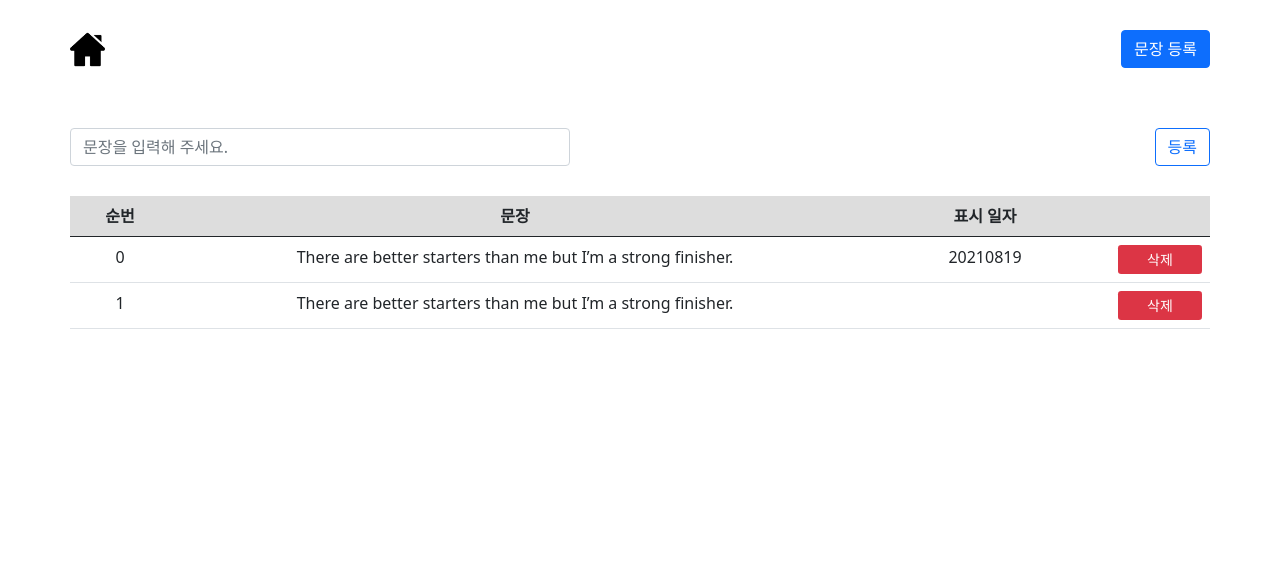
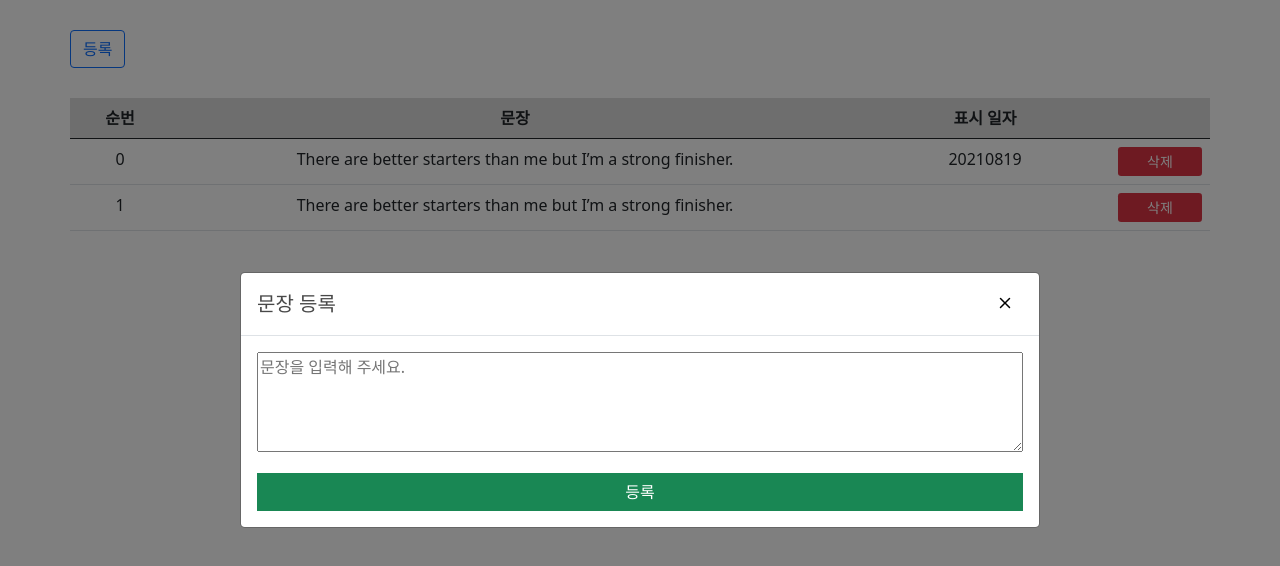
Before and after one commit to Siyoon2/oneday-sentence, a Vue app: page /insert in a window 1280 px wide. Both pictures are taken after a click on the element "등록". Shown: the top 566 px of the page. Built offline with nearby package versions, Linux system fonts and the light colour scheme.

Commit message:
모달 추가

```diff
--- a/package.json
+++ b/package.json
@@ -6,7 +6,7 @@
         "serve": "vue-cli-service serve",
         "build": "vue-cli-service build",
         "lint": "vue-cli-service lint",
-        "local": "vue-cli-service serve --mode local  --port 9094"
+        "local": "vue-cli-service serve"
     },
     "dependencies": {
         "axios": "^0.21.1",
--- a/src/App.vue
+++ b/src/App.vue
@@ -18,8 +18,8 @@ export default {
         }
     },
     created() {
-        //console.log(`>>== process.env.NODE_ENV = ${process.env.NODE_ENV}`);
-        //console.log(`>>== process.env.VUE_APP_API_HOST = ${process.env.VUE_APP_API_HOST}`);
+        console.log(`>>== process.env.NODE_ENV = ${process.env.NODE_ENV}`);
+        console.log(`>>== process.env.VUE_APP_API_HOST = ${process.env.VUE_APP_API_HOST}`);
     }
 }
 </script>
--- a/src/assets/css/style.css
+++ b/src/assets/css/style.css
@@ -50,3 +50,9 @@ img {
     margin: 0 auto;
     padding: 30px;
 }
+
+/* modal */
+.modal-header button.close{
+    background: none !important;
+    border: none !important;
+}
--- a/src/main.js
+++ b/src/main.js
@@ -1,5 +1,11 @@
 import Vue from 'vue'
 import App from './App.vue'
+
+import { BootstrapVue, BootstrapVueIcons } from 'bootstrap-vue'
+
+Vue.use(BootstrapVue)
+Vue.use(BootstrapVueIcons)
+
 // router setup
 import router from './routes/router'
 
--- a/src/service/SentenceService.js
+++ b/src/service/SentenceService.js
@@ -34,7 +34,7 @@ export class SentenceService {
         console.log('문장 목록 request', displayDate);
 
         return axios
-            .get(`/api/sentence/today/${displayDate}`)
+            .get(`${this.host}/api/sentence/today/${displayDate.displayDate}`)
             .then(response => {
                 return response.data;
             })
@@ -42,8 +42,6 @@ export class SentenceService {
                 console.log(error);
             })
     }
-
-
 
     /*
     * 문장 등록
@@ -54,7 +52,7 @@ export class SentenceService {
         console.log('문장 등록 request', params);
 
         return axios
-            .get(`/api/sentence/insert`, params)
+            .post(`/api/sentence/insert`, params)
             .then(response => {
                 return response.data;
             })
--- /dev/null
+++ b/src/views/components/WDModal.vue
@@ -0,0 +1,101 @@
+<!--
+    용도 : Modal
+
+    Animation Effects : https://codepen.io/antoncabon/pen/WxQLbM
+-->
+<template>
+
+    <b-modal ref="modal-container"
+             :modalClass="modalClass"
+             :hide-footer="!$slots.footer"
+             :size="scale"
+             @shown="onShown"
+             @close="onClose"
+             centered
+    >
+        <!-- Header with close button -->
+        <template v-slot:modal-header>
+            <h3 v-if="!$slots.header">
+                {{ title }}
+            </h3>
+            <slot name="header"/>
+            <button type="button"
+                    class="close"
+                    @click="close"
+                    data-dismiss="modal"
+                    aria-label="Close">
+                <img src="../../assets/img/ico-close.svg" alt="닫기">
+            </button>
+        </template>
+
+        <!-- Body -->
+        <slot name="body"/>
+
+        <!-- Footer -->
+        <template v-slot:modal-footer>
+            <slot name="footer"/>
+        </template>
+    </b-modal>
+
+</template>
+
+<script>
+export default {
+    name: "WDModal",
+    components:{
+    },
+    data() {
+        return {
+        }
+    },
+    props: {
+        modalClass: {
+            type: String,
+            default: ''
+        },
+        title:{
+            type: String,
+            default: ''
+        },
+        options: {
+            type: Array,
+            default: () => []
+        },
+        scale: {
+            type: String,
+            default: "lg",
+            description: 'Modal size',
+            validator(value) {
+                let acceptedValues = ["", "sm", "md", "lg", "xl"];
+                return acceptedValues.indexOf(value) !== -1;
+            },
+        }
+
+    },
+    methods: {
+        onShown() {
+            this.$emit('shown');
+        },
+        onClose() {
+            this.$emit('close');
+        },
+        show(){
+            this.$refs['modal-container'].show();
+        },
+        close(){
+            // this.visible = false
+            this.$refs['modal-container'].hide();
+            this.$emit('close');
+        },
+
+    },
+    watch: {
+    }
+}
+</script>
+
+<style scoped>
+    .modal-header .close {
+        margin: -1.25rem -1.25rem -1.25rem auto;
+    }
+</style>
--- a/src/views/home/Home.vue
+++ b/src/views/home/Home.vue
@@ -9,8 +9,9 @@
 		</div>
 		<div class="content">
 			<!-- v-for="sentenceItem in sentenceItems" :key="sentenceItem.seq" -->
-			<div class="sentence" v-if="sentenceItems.displayDate === dateValue">
-				{{ sentenceItems.sentence }}
+			<div class="sentence">
+				<!--{{ sentence }}-->
+				There are better starters than me but I’m a strong finisher.
 			</div>
 		</div>
 	</div>
@@ -23,6 +24,7 @@
 	    components: {
 
 	    },
+        inject: ['sentenceService'],
 	    data() {
 			return {
 				dateValue: '',
@@ -46,8 +48,9 @@
             async getTodaySentenceList() {
 
                 const result = await this.sentenceService.getTodaySentenceList({
-
-                })
+                    /*'displayDate': this.dateValue.split('-').join('')*/
+	                /*'displayDate': '20210820',*/
+                });
 
                 console.log('하루 문장 response', result);
                 this.sentenceList = result.response;
@@ -70,6 +73,7 @@
 		mounted () {
 			// 현재 선택된 날짜 초기화
 			this.dateValue = this.dateFormat(new Date());
+            this.getTodaySentenceList();
 		},
 		created() {
 			EventBus.$on('event-get-sentence-list', this.getTodaySentenceList);
@@ -89,7 +93,7 @@
 		color: #000;
 	}
 	.content {
-		padding: 30px 0;
+		/*padding: 30px 0;*/
 	}
 	.sentence {
 		color: blue;
--- a/src/views/insert/Insert.vue
+++ b/src/views/insert/Insert.vue
@@ -1,13 +1,7 @@
 <template>
 	<div class="inner-wrap">
 		<div class="page-insert">
-			<div class="input-wrap">
-				<div class="input-box">
-					<WDInput placeholder="문장을 입력해 주세요." v-model="newSentence" />
-				</div>
-				<div class="btn btn-outline-primary" @click="addSentence">등록</div>
-			</div>
-
+			<div class="btn btn-outline-primary" @click="showModal">등록</div>
 			<div class="table-wrap">
 				<table class="table">
 					<colgroup>
@@ -43,16 +37,61 @@
 				</table>
 			</div>
 		</div>
+		<!--<WDModal ref="modal-container">
+			<div class="input-wrap">
+				<div class="input-box">
+					<textarea name="sentence"
+					          id="sentence"
+					          placeholder="문장을 입력해 주세요."
+					          v-model="newSentence" />
+					&lt;!&ndash;<WDInput placeholder="문장을 입력해 주세요." v-model="newSentence" />&ndash;&gt;
+				</div>
+				<div class="btn btn-outline-primary" @click="addSentence">등록</div>
+			</div>
+		</WDModal>-->
+		<!-- insert modal -->
+		<b-modal ref="insert-modal"
+		         modalClass="insert-modal"
+		         :no-close-on-backdrop="true"
+		         :no-close-on-esc="true"
+		         hide-footer
+		         centered
+		         size="lg"
+		         title="문장 등록">
+			<template v-slot:modal-header-close>
+				<b-icon icon="x"
+				        font-scale="1.5" />
+			</template>
+
+			<!-- s.modal body -->
+			<div class="input-box">
+				<textarea name="sentence"
+				          id="sentence"
+				          placeholder="문장을 입력해 주세요."
+				          :state="stateValidation"
+				          v-model="newSentence" />
+			</div>
+
+			<b-button size="md"
+			          variant="success"
+			          squared
+			          @click="onInsertSentence">
+				등록
+			</b-button>
+			<!-- e.modal body -->
+		</b-modal>
 	</div>
 </template>
 
 <script>
-    import WDInput from "../components/WDInput";
+    //import WDInput from "../components/WDInput";
+    //import WDModal from "../components/WDModal";
 
     export default {
         name: "Insert",
 	    components: {
-            WDInput,
+            //WDInput,
+		    //WDModal,
 	    },
 	    data () {
 
@@ -81,6 +120,10 @@
             }
 	    },
 	    methods: {
+            showModal() {
+                this.$refs['insert-modal'].show();
+            },
+
             removeSentence(sentenceItem, seq) {
                 localStorage.removeItem(sentenceItem);
                 this.sentenceItems.splice(seq, 1);
@@ -94,28 +137,35 @@
 	            }
                 this.newSentence = '';
             },
+		    async onInsertSentence() {
+                await this.sentenceService.insertSentence({
+	                'sentence': this.newSentence,
+                })
+			    alert('문장이 등록되었습니다.');
+
+                this.newSentence = '';
+                this.$refs['insert-modal'].close();
+		    },
 	    },
         computed: {
             stateValidation() {
-                let value = '';
-                for (let i = 0; i < this.sentenceList.length; i++) {
-                    if (this.sentenceList[i].seq === this.sentenceIndex) {
-                        value = this.sentenceList[i].title;
-                    }
-                }
-                return value.length > 0;
+                return this.newSentence.length > 0;
             },
         }
     }
 </script>
 
-<style scoped>
+<style scoped lang="scss">
 	.input-wrap {
 		display: flex;
-		justify-content: space-between;
+		flex-direction: column;
 	}
 	.input-box {
 		min-width: 500px;
+		textarea {
+			width: 100%;
+			min-height: 100px;
+		}
 	}
 	.table-wrap {
 		padding: 30px 0;
@@ -127,4 +177,12 @@
 	.table tr th {
 		background-color: #ddd;
 	}
+
+
+	.insert-modal {
+		.btn {
+			width: 100%;
+			margin-top: 15px;
+		}
+	}
 </style>
--- a/src/views/layout/DefaultLayout.vue
+++ b/src/views/layout/DefaultLayout.vue
@@ -1,18 +1,18 @@
 <template>
     <div class="wrap">
 	    <!-- header -->
-	    <Header />
+	    <!--<Header />-->
 
         <router-view/>
     </div>
 </template>
 
 <script>
-  import Header from "./Header";
+  /*import Header from "./Header";*/
 
   export default {
     components: {
-	    Header,
+	    //Header,
     },
     methods: {
 
```
Also changed, not shown: src/assets/img/ico-close.svg (added), 1 other file (tests, documents, lock files or other folders).
